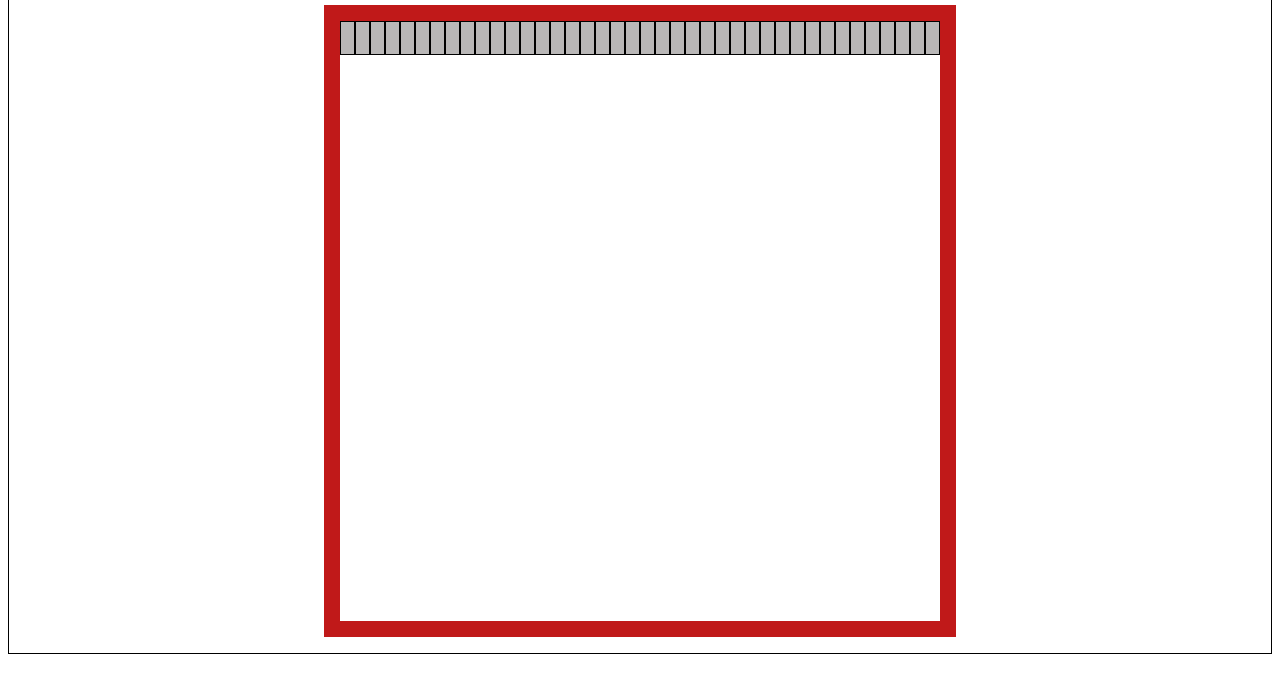
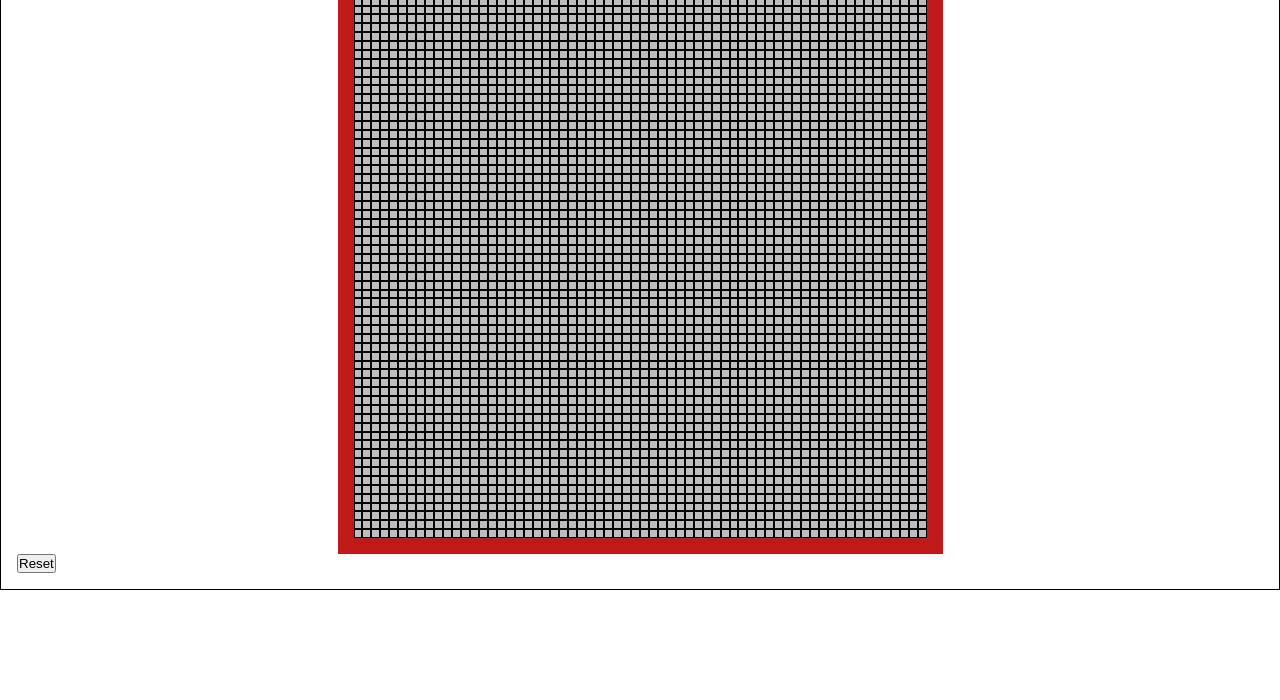
Before and after one commit to martnx/etch-a-sketch, a plain HTML site: page index.html in a window 1280 px wide. Shown: the part 100-800 px from the top of the page. Drawn offline with Linux system fonts and the light colour scheme.

Commit message:
version 1

```diff
--- a/index.html
+++ b/index.html
@@ -4,7 +4,7 @@
     <meta charset="UTF-8">
     <meta name="viewport" content="width=device-width, initial-scale=1.0">
     <title>Etch A Sketch</title>
-    <script src="script.js" defer></script>
+    <!-- <script src="script.js" defer></script> -->
     <link href="style.css" rel="stylesheet">
 </head>
 <body>
@@ -14,7 +14,9 @@
         <!-- The rest of the code of this is on script.js file -->
         <div class="container">
         </div>
+        <button class="reset-btn">Reset</button>
     </div>
 
+    <script src="script.js"></script>
 </body>
 </html>
--- a/script.js
+++ b/script.js
@@ -1,18 +1,31 @@
 const container = document.querySelector(".container");
-
-
-//Create variable that it creates div with style of line
-//I need 16x16 grid
-
-//The style can be change on style.css sheets
-
-let grid = 16;
-let gridReturn = grid * grid;
-
-for(let i = 0; i < 40; i++){
-    const createDiv = document.createElement("div");
-    createDiv.className = "div-col";
-    container.appendChild(createDiv);
+let size = 64;
+//Row and column loops
+for(let i = 0; i < size; i++){
+    console.log(i);
+    var row = document.createElement('div');
+    row.className = 'row';
+    container.appendChild(row);
+    //Column
+    for(let j = 0; j < size; j++){
+        var column = document.createElement('div');
+        column.className = 'column';
+        row.appendChild(column);
+    }
 }
 
-console.log(gridReturn);
+//Make eventlistener for each column
+container.addEventListener("mousemove", e =>{
+    const target  = e.target;
+    console.log(e.target);
+    target.setAttribute("style", "background: black;");
+});
+
+const resetButton = document.querySelector('.reset-btn');
+resetButton.addEventListener("click", () =>{
+    column.forEach(element => {
+        column.setAttribute("style", "background-color: red");
+    console.log("click");
+    });
+
+});
--- a/style.css
+++ b/style.css
@@ -1,5 +1,7 @@
 *{
-
+    padding: 0px;
+    margin: 0px;
+    box-sizing: border-box;
 }
 .main-container{
     border: 1px solid black;
@@ -14,21 +16,27 @@
     margin: 0 auto;
     border: 16px solid rgb(192, 25, 25);
     height: 600px;
-    width: 600px;
+    width: 605px;
 
     display: flex;
-    align-content: flex-start;
+    flex-direction: row;
 
 }
-.div-col{
-    background-color: rgb(185, 183, 183);
-    width: 32px;
-    height: 32px;
-    border: 0.1px solid black;
 
-    /* Flexbox  */
+.row {
+    display: flex;
+    flex-direction: column;
     flex: 1;
+
 }
-.div-col:hover{
+
+.column {
+    background-color: rgb(189, 189, 189);
+    border: 1px solid black;
+    flex: 1;
+
+}
+
+.column:hover {
     background-color: gray;
 }
```
